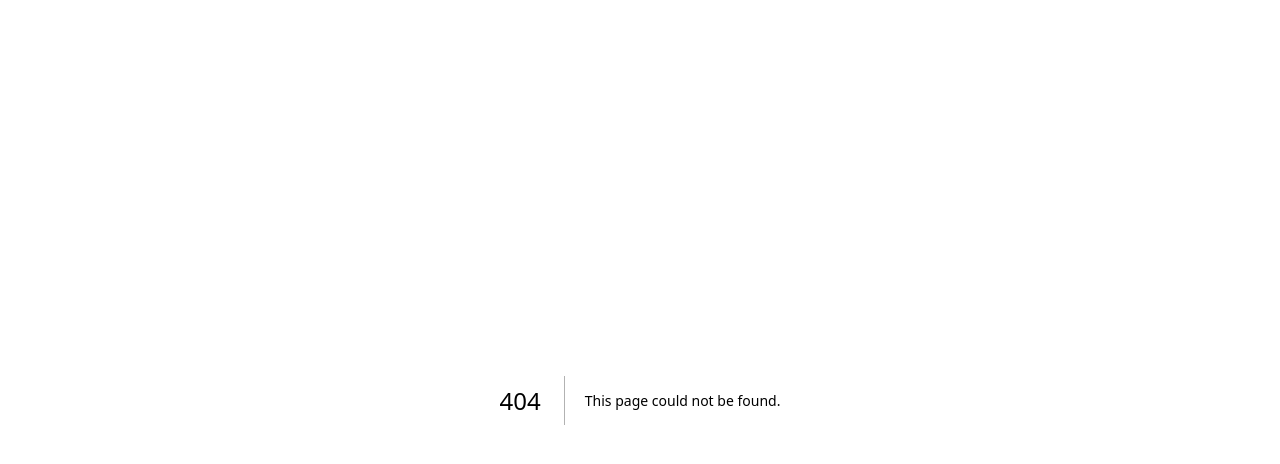
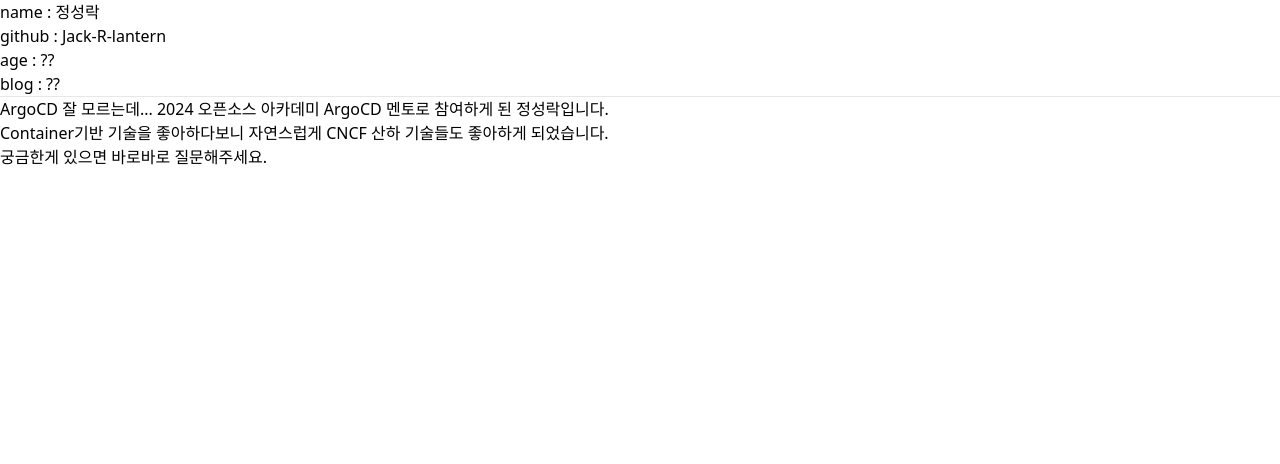
Before and after one commit to Argo-OSS/argo-oss.github.io, a Next.js app: page /2024/members/JungSungRock in a window 1280 px wide. Before the commit this address had no page. Shown: the top 464 px of the page. Built offline with nearby package versions, Linux system fonts and the light colour scheme.

Commit message:
Jack-R-lantern Profile Upload (#114)

```diff
--- a/pages/2024/members.mdx
+++ b/pages/2024/members.mdx
@@ -1,6 +1,6 @@
 ### 멤버 목록
 
-- [정성락(멘토)]()
+- [정성락(멘토)](https://argo-oss.github.io/2024/members/JungSungRock)
 - [최수녕(멘토)](https://argo-oss.github.io/2024/members/ChoiSooNyeong)
 - [송혜민(멘토)](https://argo-oss.github.io/2024/members/SongHaeMin)
 
--- /dev/null
+++ b/pages/2024/members/JungSungRock.mdx
@@ -0,0 +1,12 @@
+- name : 정성락
+- github : [Jack-R-lantern](https://github.com/Jack-R-lantern)
+- age : ??
+- blog : ??
+
+---
+
+ArgoCD 잘 모르는데... 2024 오픈소스 아카데미 ArgoCD 멘토로 참여하게 된 정성락입니다.
+
+Container기반 기술을 좋아하다보니 자연스럽게 CNCF 산하 기술들도 좋아하게 되었습니다.
+
+궁금한게 있으면 바로바로 질문해주세요.
```
